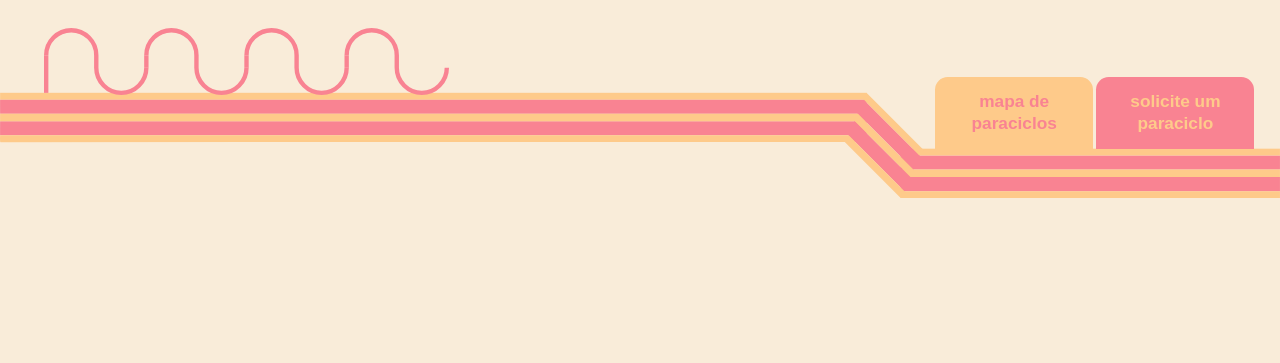
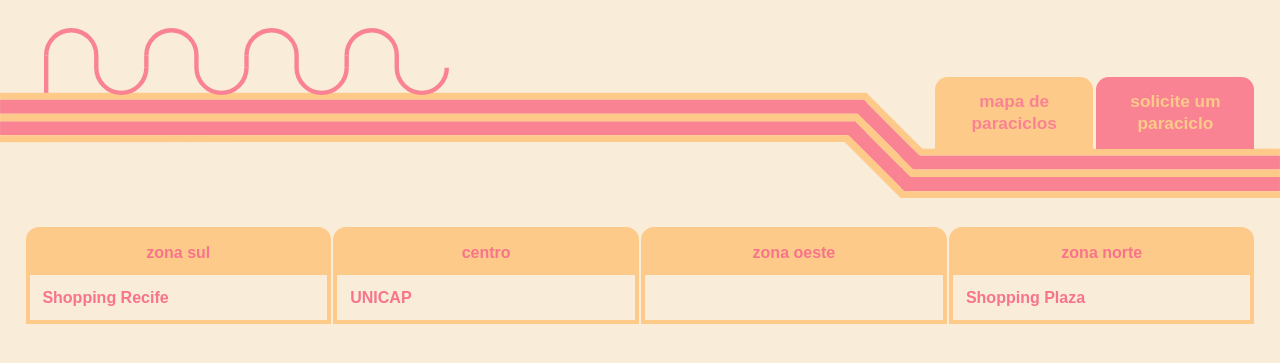
Before and after one commit to adelebrovelli/aquicabeminhabike, a plain HTML site: page index.html in a window 1280 px wide. Shown: the part 241-604 px from the top of the page. Drawn offline with Linux system fonts and the light colour scheme; a web font is replaced by a local one.

Commit message:
grid e json adicionados - precisa corrigir bug de abertura

```diff
--- /dev/null
+++ b/data.json
@@ -0,0 +1,24 @@
+[
+    {
+        "regiao": "zona sul",
+        "lugares": [
+            { "nome": "Shopping Recife", "descricao": "Próximo a entrada principal, o bicicletário é descoberto mas com controle de acesso por ticket e uma cabine de vigilância", "endereço": "Rua Padre Carapuceiro, 777" }
+        ]
+    },
+    {
+        "regiao": "centro",
+        "lugares": [
+            { "nome": "UNICAP", "descricao": "Bicicletário grande descoberto próximo ao bloco D.", "endereço": "Rua do Príncipe, 526"}
+        ]
+    },
+    {
+        "regiao": "zona norte",
+        "lugares": [
+            { "nome": "Shopping Plaza", "descricao": "Bicicletário coberto com 60 vagas para bike no edifício garagem, piso E1.", "endereço": "Rua Dr. João Santos Filho, 255" }
+        ]
+    },
+    {
+        "regiao": "zona oeste",
+        "lugares": []
+    }
+]
--- a/index.html
+++ b/index.html
@@ -3,6 +3,51 @@
     <head>
         <title>aqui cabe minha bike?</title>
         <meta name="viewport" content="width=device-width, initial-scale=1.0">
+        <script>
+            async function loadGrid() {
+                const grid = document.getElementById("grid");
+
+                const response = await fetch("data.json");
+                const data = await response.json();
+
+                data.forEach((item) => {
+        const columnId = item.regiao.replace(/\s+/g, "").toLowerCase(); // Ex.: "zona sul" -> "zonasul"
+        const column = document.getElementById(columnId);
+
+        if (column && item.lugares.length > 0) {
+
+            item.lugares.forEach((lugar) => {
+
+                const itemElement = document.createElement("section");
+                itemElement.classList.add("locations-item");
+
+                itemElement.innerHTML = `
+                    <strong class="item-title">${lugar.nome}</strong>
+                    <div class="item-details" style="display: none;">
+                        <small>${lugar.descricao}</small><br>
+                        <em>${lugar.endereço}</em>
+                    </div>
+                `;
+
+                const title = itemElement.querySelector(".item-title");
+                const details = itemElement.querySelector(".item-details");
+
+                title.addEventListener("click", () => {
+                    if (details.style.display === "none") {
+                        details.style.display = "block";
+                    } else {
+                        details.style.display = "none";
+                    }
+                });
+
+
+                column.appendChild(itemElement);
+            });
+        }
+    });
+}
+loadGrid();
+        </script>
         <style>
             @import url('https://fonts.googleapis.com/css2?family=Afacad:ital,wght@0,400..700;1,400..700&display=swap');
            * {
@@ -81,7 +126,57 @@
            .button-laranja:hover {
             background-color: #FCD09F;
            }
-        </style>
+           .locations-grid {
+            display: flex;
+            gap: 0.2vw;
+            padding: 2vw;
+        }
+        .locations-column{
+            flex: 1;
+            display: flex;
+            flex-direction: column;
+            gap: 1vw;
+            border: 4px solid #FECA8A;
+            border-radius: 13px 13px 0px 0px;
+            font-family: Arial, Helvetica, "Afacad", sans-serif;
+            color: #F7748B
+
+        }
+        .locations-item1 {
+            background-color: #FECA8A;
+            padding: 1vw;
+            transition: transform 0.2s, background-color 0.2s;
+            text-align: center;
+        }
+        .locations-item {
+            background-color: none;
+            margin-top: -0.9vw;
+            padding: 1vw;
+            cursor: pointer;
+            transition: transform 0.2s, background-color 0.2s;
+        }
+        .item-title {
+         cursor: pointer;
+         font-weight: bold;
+         color: #F7748B;
+         transition: color 0.2s ease;
+        }
+
+.item-title:hover {
+    color: #F98392;
+}
+
+.item-details {
+    font-size: 0.9em;
+    color: #333;
+    margin-top: 0.5em;
+    padding: 0.5em;
+    background-color: #FEF7E5;
+    border-radius: 5px;
+    transition: all 0.3s ease;
+}
+
+    </style>
     </head>
     <body>
         <header>
@@ -97,5 +192,29 @@
                 </div>
             </nav>
         </header>
+
+        <div class="locations-grid" id="grid">
+            <article class="locations-column" id="zonasul">
+                <section class="locations-item1">
+                    <strong>zona sul</strong>
+                </section>
+            </article>
+            <article class="locations-column" id="centro">
+                <section class="locations-item1">
+                    <strong>centro</strong>
+                </section>
+            </article>
+            <article class="locations-column" id="zonaoeste">
+                <section class="locations-item1">
+                    <strong>zona oeste</strong>
+                </section>
+            </article>
+            <article class="locations-column" id="zonanorte">
+                <section class="locations-item1">
+                    <strong>zona norte</strong>
+                </section>
+            </article>
+
+        </div>
     </body>
 </html>
```
